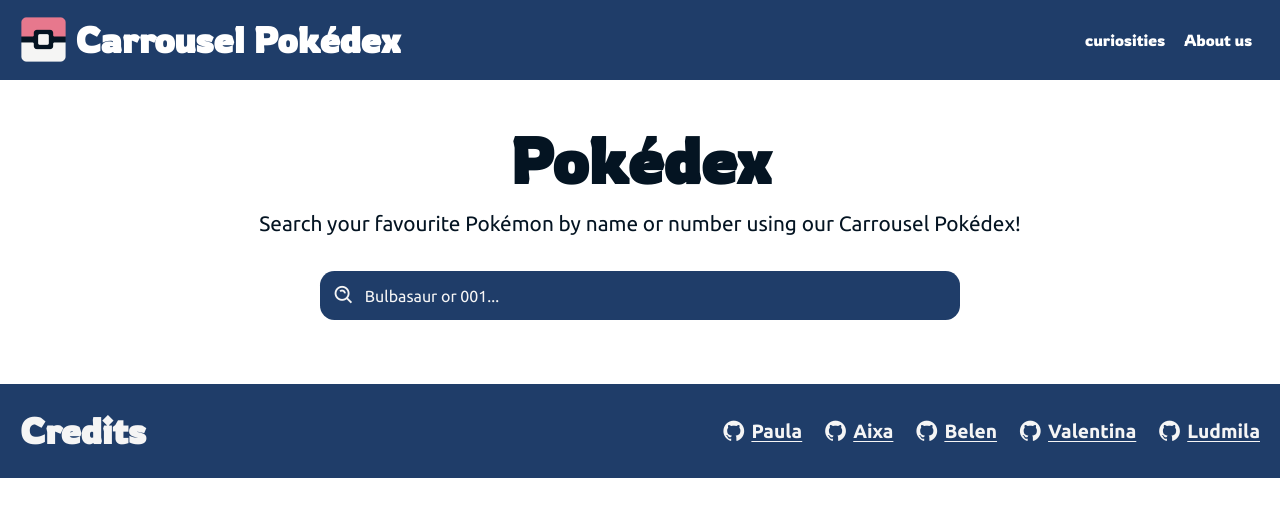
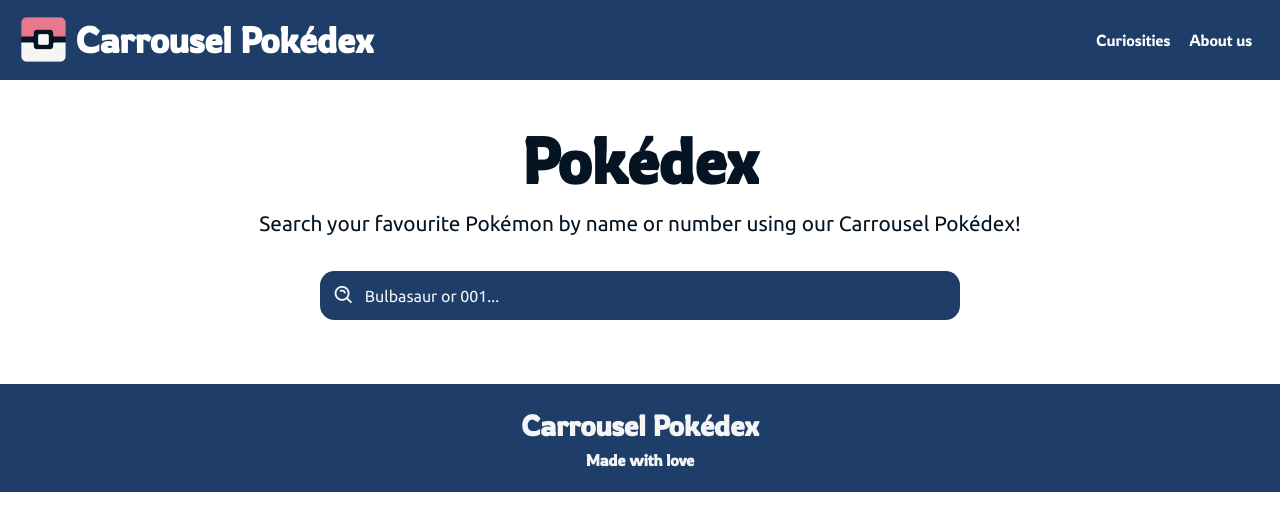
Before and after one commit to Paucizmadija/pokedex, a plain HTML site: page index.html in a window 1280 px wide. Drawn offline with nearby package versions, Linux system fonts and the light colour scheme; no server answers.

Commit message:
Refactor: restructure footer, font-family and header detail

```diff
--- a/assets/styles/global.css
+++ b/assets/styles/global.css
@@ -7,7 +7,7 @@
 - Very dark blue (dark - dark text): #041422
 - White (light - light text): #F5F5F5
 
-font-family: 'Rowdies', cursive; weight: 400
+font-family: 'Rowdies', cursive; weight: 300
 font-family: 'Ubuntu', sans-serif; weight: 400, 500, 700
 */
 
@@ -111,6 +111,10 @@
 
 h2 {
     font-size: 1.8em;
+}
+
+h3 {
+    font-size: 1.3em;
 }
 
 p {
@@ -442,7 +446,6 @@
 .footer-content{
     width: 100%;
     background-color: var(--main);
-    display: flex;
     flex-direction: column;
     row-gap: 1rem;
     padding: 20px;
@@ -451,6 +454,15 @@
 .footer-content h2{
     font-family: var(--headings);
     color: var(--light);
+    font-size: 1.80em;
+    text-align: center;
+}
+
+.footer-content h3{
+    font-family: var(--headings);
+    color: var(--light);
+    font-size: 1em;
+    text-align: center;
 }
 
 .bxl-github {
--- a/index.html
+++ b/index.html
@@ -6,7 +6,7 @@
     <meta name="viewport" content="width=device-width, initial-scale=1.0">
     <link rel="preconnect" href="https://fonts.googleapis.com">
     <link rel="preconnect" href="https://fonts.gstatic.com" crossorigin>
-    <link href="https://fonts.googleapis.com/css2?family=Rowdies&family=Ubuntu:wght@400;500;700&display=swap" rel="stylesheet">
+    <link href="https://fonts.googleapis.com/css2?family=Rowdies:wght@300&family=Ubuntu:wght@400;500;700&display=swap" rel="stylesheet">
     <link rel="shortcut icon" href="assets/images/logo.png" type="image/x-icon">
     <link rel="stylesheet" href="assets/styles/global.css">
     <link href='https://unpkg.com/boxicons@2.1.4/css/boxicons.min.css' rel='stylesheet'>
@@ -42,7 +42,7 @@
         </h2>
     </a>
     <nav>
-        <a href="curiosities.html">curiosities</a>
+        <a href="curiosities.html">Curiosities</a>
         <a href="aboutUs.html">About us</a>
     </nav>
     </header>
@@ -69,14 +69,15 @@
     </section>
     <div class="cards-container" id="pokemon-list"></div>
     <footer class="footer-content">
-            <h2>Credits</h2>
-            <ul class="socials">
+            <h2>Carrousel Pokédex</h2>
+            <h3>Made with love</h3>
+         <!--   <ul class="socials">
                 <li><a href="https://github.com/Paucizmadija"><i class='bx bxl-github'></i><span>Paula</span></a></li>
                 <li><a href="https://github.com/AixaFlores"><i class='bx bxl-github'></i><span>Aixa</span></a></li>
                 <li><a href="https://github.com/BelenDelgadilloArias"><i class='bx bxl-github'></i><span>Belen</span></a></li>
                 <li><a href="https://github.com/ValentinaBS"><i class='bx bxl-github'></i><span>Valentina</span></a></li>
                 <li><a href="https://github.com/ludm1"><i class='bx bxl-github'></i><span>Ludmila</span></a></li>
-            </ul>
+            </ul> -->
     </footer>
     <script src="assets/js/index.js"></script>
 </body>
```
